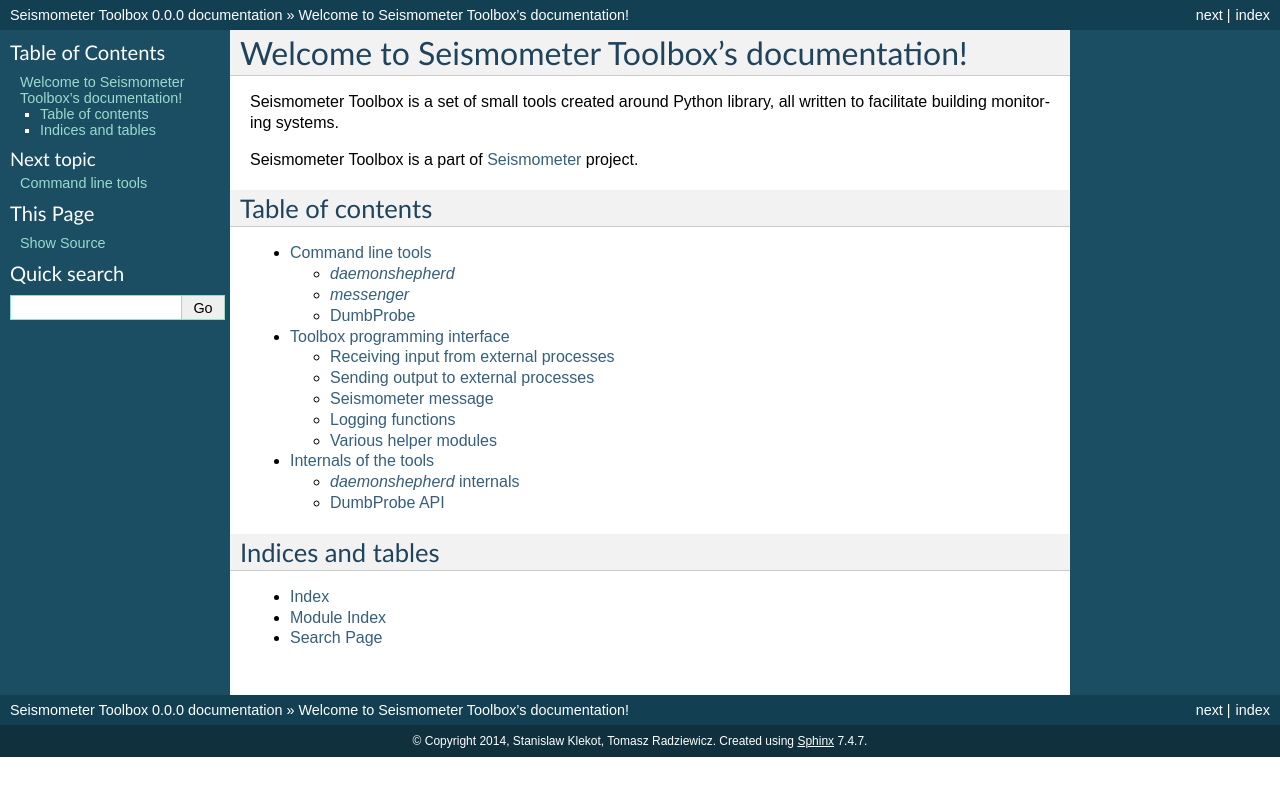
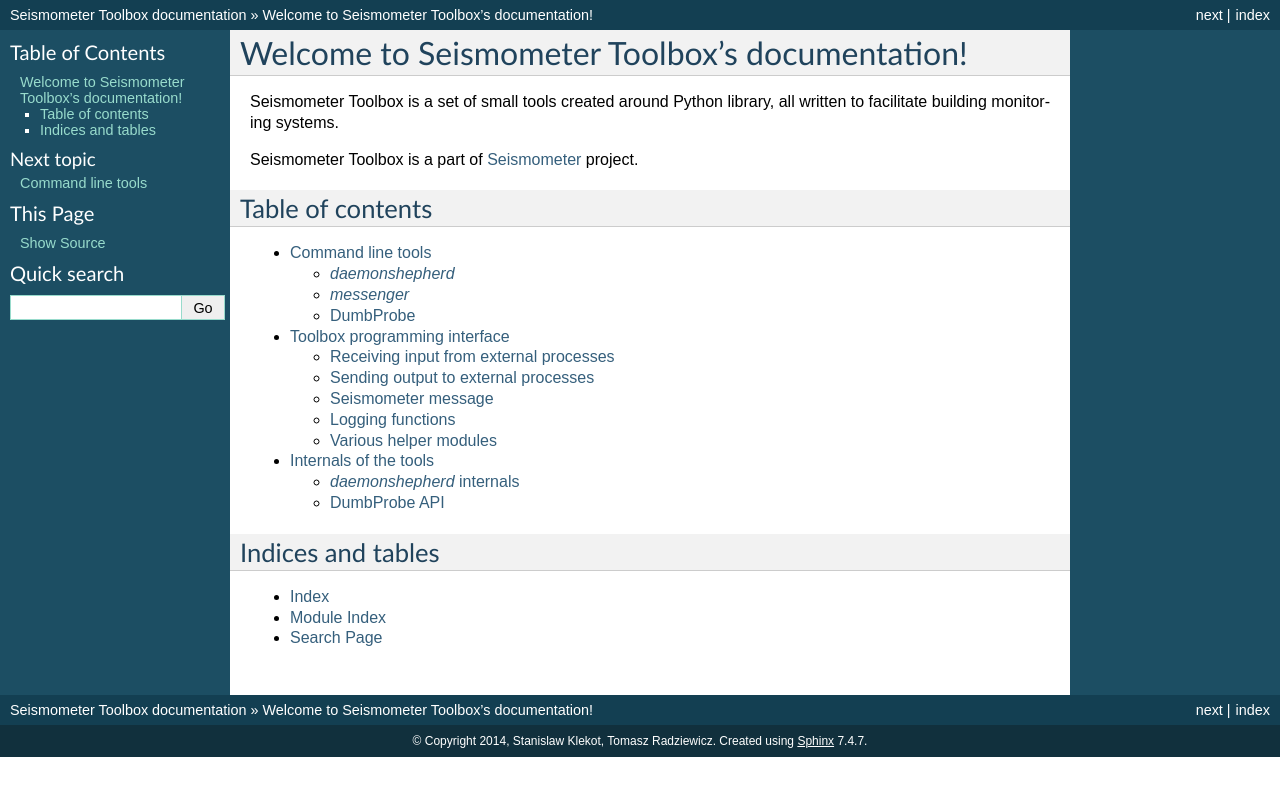
Before and after one commit to dozzie/seismometer-toolbox, a Sphinx documentation site: the page built from doc/index.rst, in a window 1280 px wide. Shown: the top 796 px of the page. Built offline with Sphinx 7.4.7, drawn with Linux system fonts in a browser that asks for light colours.

Commit message:
Set versions in Sphinx config to be read from ./version file.
The same approach as for setup.py.

```diff
--- a/doc/conf.py
+++ b/doc/conf.py
@@ -46,9 +46,9 @@
 # built documents.
 #
 # The short X.Y version.
-version = '0.0.0' # unspecified at this branch
+version = open('../version').readline().strip().replace('v', '')
 # The full version, including alpha/beta/rc tags.
-release = '0.0.0' # unspecified at this branch
+release = version
 
 # The language for content autogenerated by Sphinx. Refer to documentation
 # for a list of supported languages.
```
